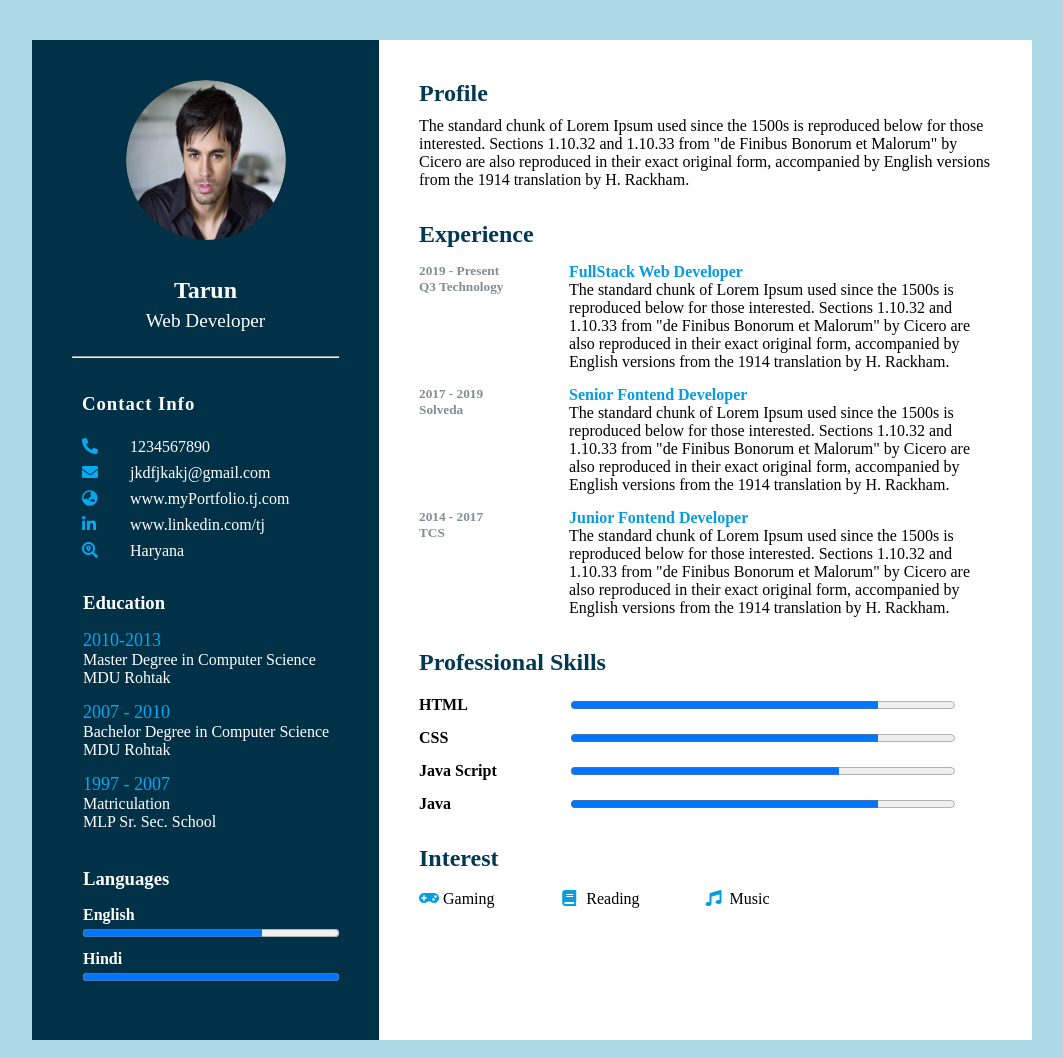
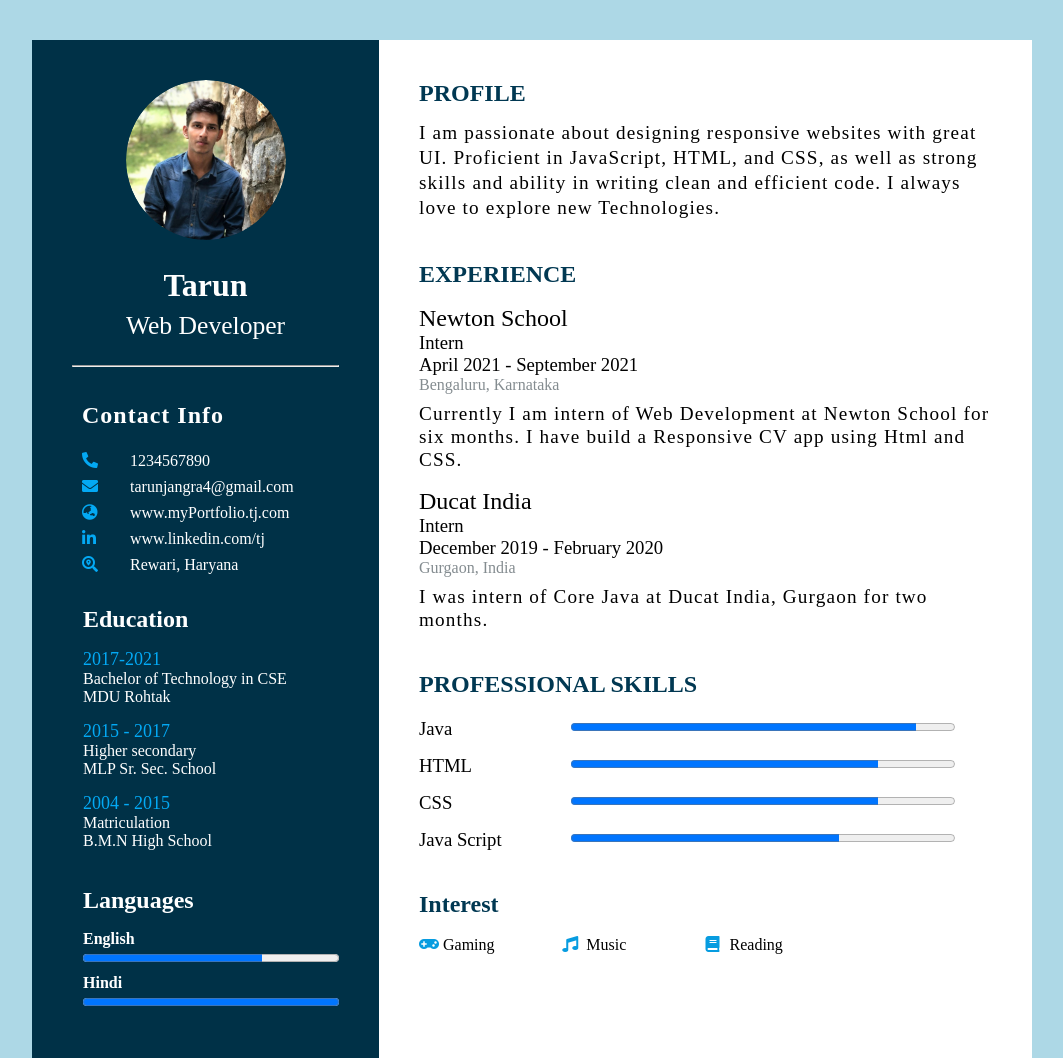
Before and after one commit to tarunjangra4/Responsive-CV, a plain HTML site: page index1.html in a window 1280 px wide. Shown: the whole page, without its empty margins (108-1171 px from the left). Drawn offline with Linux system fonts and the light colour scheme.

Commit message:
new commit

```diff
--- a/index1.html
+++ b/index1.html
@@ -14,33 +14,33 @@
 
             <div class="profile">
                 <div class="imgBx">
-                    <img src="abc.jpg">
+                    <img src="abc.jpeg">
                 </div>
-                <h2>Tarun<br><span>Web Developer</span></h2>
+                <h1>Tarun<br><span>Web Developer</span></h1>
             </div>
             <hr>
             <div class="contactInfo">
-                <h3 class="title">Contact Info</h3>
+                <h2 class="title">Contact Info</h2>
                 <ul class="list">
                     <li><i class="fa fas fa-phone-alt"></i><span>1234567890</span></li>
-                    <li><i class="fa far fa-envelope"></i><span>jkdfjkakj@gmail.com</span></li>
+                    <li><i class="fa far fa-envelope"></i><span>tarunjangra4@gmail.com</span></li>
                     <li><i class="fa fas fa-globe-asia"></i><span>www.myPortfolio.tj.com</span></li>
                     <li> <i class="fab fa-linkedin-in"></i><span>www.linkedin.com/tj</span></li>
-                    <li> <i class="fa fas fa-search-location"></i><span>Haryana</span></li>
+                    <li> <i class="fa fas fa-search-location"></i><span>Rewari, Haryana</span></li>
                 </ul>
             </div>
 
             <div class="education">
-                <h3 class="title">Education</h3>
+                <h2 class="title">Education</h2>
                 <ul class="list">
-                    <li><span class="year">2010-2013</span><br><span>Master Degree in Computer Science</span><br><span>MDU Rohtak</span></li>
-                    <li><span class="year">2007 - 2010</span><br><span>Bachelor Degree in Computer Science</span><br><span>MDU Rohtak</span></li>
-                    <li><span class="year">1997 - 2007</span><br><span>Matriculation<br>MLP Sr. Sec. School</span></li>
+                    <li><span class="year">2017-2021</span><br><span>Bachelor of Technology in CSE</span><br><span>MDU Rohtak</span></li>
+                    <li><span class="year">2015 - 2017</span><br><span>Higher secondary</span><br><span>MLP Sr. Sec. School</span></li>
+                    <li><span class="year">2004 - 2015</span><br><span>Matriculation<br>B.M.N High School</span></li>
                 </ul>
             </div>
 
             <div class="language">
-                <h3 class="title">Languages</h3>
+                <h2 class="title">Languages</h2>
                 <ul class="list">
                     <li><h4 class="type">English</h4><progress max="100" value="70"></progress></li>
                     <li><h4 class="type">Hindi</h4><progress max="100" value="100"></progress></li>
@@ -51,38 +51,43 @@
 
         <div class="right-side">
             <div class="about">
-                <h2 id="title">Profile</h2>
+                <h2 id="title">PROFILE</h2>
                 <p>
-                    The standard chunk of Lorem Ipsum used since the
-                    1500s is reproduced below for those interested.
-                    Sections 1.10.32 and 1.10.33 from "de Finibus
-                    Bonorum et Malorum" by Cicero are also reproduced
-                    in their exact original form, accompanied by English
-                    versions from the 1914 translation by H. Rackham.
+                    I am passionate about designing responsive websites with great UI.
+                    Proficient in JavaScript, HTML, and CSS, as well as strong
+                    skills and ability in writing clean and efficient code. I always
+                    love to explore new Technologies.
                 </p>
             </div>
 
+
              <div class="experience">
-                <h2 class="title">Experience</h2>
+                <h2 class="title">EXPERIENCE</h2>
                 <div class="box">
                     <div class="year_post">
-                        <h5>2019 - Present</h5>
-                        <h5>Q3 Technology</h5>
+                        <h2>Newton School</h2>
+                        <h3>Intern</h3>
+                        <h3>April 2021 - September 2021</h3>
+                        <h4>Bengaluru, Karnataka</h4>
+                        <p>
+                            Currently I am intern of Web Development at Newton School for six months.
+                            I have build a Responsive CV app using Html and CSS.
+                        </p>
                     </div>
-                    <div class="detail">
-                        <h4 class="post">FullStack Web Developer</h4>
+                </div>
+                <div class="box">
+                    <div class="year_post">
+                        <h2>Ducat India</h2>
+                        <h3>Intern</h3>
+                        <h3>December 2019 - February 2020</h3>
+                        <h4>Gurgaon, India</h4>
                         <p>
-                            The standard chunk of Lorem Ipsum used since the
-                            1500s is reproduced below for those interested.
-                            Sections 1.10.32 and 1.10.33 from "de Finibus
-                            Bonorum et Malorum" by Cicero are also reproduced
-                            in their exact original form, accompanied by English
-                            versions from the 1914 translation by H. Rackham.
+                            I was intern of Core Java at Ducat India, Gurgaon for two months.
                         </p>
                     </div>
                 </div>
 
-                <div class="box">
+                <!-- <div class="box">
                     <div class="year_post">
                         <h5>2017 - 2019</h5>
                         <h5>Solveda</h5>
@@ -98,9 +103,9 @@
                             versions from the 1914 translation by H. Rackham.
                         </p>
                     </div>
-                </div>
+                </div> -->
 
-                <div class="box">
+                <!-- <div class="box">
                     <div class="year_post">
                         <h5>2014 - 2017</h5>
                         <h5>TCS</h5>
@@ -116,28 +121,28 @@
                             versions from the 1914 translation by H. Rackham.
                         </p>
                     </div>
-                </div>
+                </div> -->
             </div>
 
            <div class="skills">
-                <h2>Professional Skills</h2>
+                <h2>PROFESSIONAL SKILLS</h2>
                 <div>
                     <ul>
                         <li>
-                            <div><h4>HTML</h4></div>
+                            <div><h3>Java</h3></div>
+                            <div><progress max="100" value="90"></progress></div>
+                        </li>
+                        <li>
+                            <div><h3>HTML</h3></div>
                             <div><progress max="100" value="80"></progress></div>
                         </li>
                         <li>
-                            <div><h4>CSS</h4></div>
+                            <div><h3>CSS</h3></div>
                             <div><progress max="100" value="80"></progress></div>
                         </li>
                         <li>
-                            <div><h4>Java Script</h4></div>
+                            <div><h3>Java Script</h3></div>
                             <div><progress max="100" value="70"></progress></div>
-                        </li>
-                        <li>
-                            <div><h4>Java</h4></div>
-                            <div><progress max="100" value="80"></progress></div>
                         </li>
                     </ul>
                 </div>
@@ -179,8 +184,8 @@
                 <h2>Interest</h2>
                 <ul>
                     <li><i class="fa fas fa-gamepad"></i><span> Gaming</span></li>
+                    <li><i class="fa fas fa-music"></i><span> Music</span></li>
                     <li><i class="fa fas fa-book"></i><span> Reading</span></li>
-                    <li><i class="fa fas fa-music"></i><span> Music</span></li>
                 </ul>
             </div>
 
--- a/styles1.css
+++ b/styles1.css
@@ -51,44 +51,41 @@ img{
     height: 100%;
     border-radius: 50%;
 }
-.profile h2{
+.profile h1{
     color: #fff;
-    margin-top: 1.5em;
+    margin-top: 0.8em;
+    font-weight: 600;
     text-align: center;
     line-height: 1.2em;
 }
-.profile h2 span{
+.profile h1 span{
     font-size: 0.8em;
     font-weight: 300;
 }
 
+
 .contactInfo{
     padding: 35px 0px 0px 10px;
 }
-
 .contactInfo .title{
     color: #fff;
     letter-spacing: 1px;
     padding-bottom: 15px;
 }
-
 .contactInfo ul{
     position: relative;
 }
-
 .contactInfo ul li{
     position: relative;
     list-style: none;
     margin: 8px 0px;
 }
-
 .contactInfo ul li i{
     display: inline-block;
     /* font-size: 16px; */
     width: 3em;                 /*30px*/
     color: #03a9f4;
 }
-
 .contactInfo ul li span{
     color: #fff;
     font-weight: 100;           /**/
@@ -99,7 +96,6 @@ img{
     padding: 24px 0px 0px 11px;
     color: #fff;
 }
-
 .education ul{
     margin-top: 16px;
 }
@@ -142,38 +138,54 @@ progress{
 
 .about h2{
     color: #013852;
-    margin-bottom: 10px;
+    margin-bottom: 14px;
 }
 .about p{
-    text-justify: inter-word;
+    /* text-justify: inter-word; */
+    font-size: 1.2em;
+    letter-spacing: 0.06em;
+    line-height: 1.3em;
 }
 
 
 .experience{
-    margin-top: 32px;
+    margin-top: 40px;
 }
 .experience .title{
     color: #013852;
 }
 .box{
-    margin-top: 15px;
+    margin-top: 17px;
     display: flex;
     flex-direction: row;
 }
 .year_post{                     /* same */
     min-width: 150px;
 }
-.year_post h5{
+.year_post h2{
+    font-weight: 400;
+}
+.year_post h3{
+    font-weight: 400;
+}
+.year_post h4{
     color: #848c90;
-    font-weight: 600;
+    font-weight: 400;
 }
-.year_post li p{
+/* .year_post li p{
     margin-top: 5px;
+    letter-spacing: 2em;
+} */
+.year_post p{
+    margin-top: 8px;
+    letter-spacing: 0.06em;
+    line-height: 1.2em;
+    font-size: 1.2em;
 }
 
 
 .skills{
-    margin-top: 32px;
+    margin-top: 40px;
 }
 .skills h2{
     color: #013852;
@@ -191,6 +203,9 @@ progress{
 }
 .skills li div{
     min-width: 9.5em;
+}
+.skills h3{
+    font-weight: 400;
 }
 .skills progress{
     width: 24em;
@@ -228,7 +243,7 @@ progress{
 
 
 .hobbies{
-    margin-top: 32px;
+    margin-top: 40px;
 }
 .hobbies h2{
     color: #013852;
```
Also changed, not shown: abc.jpeg (added), abc.jpg (deleted).
